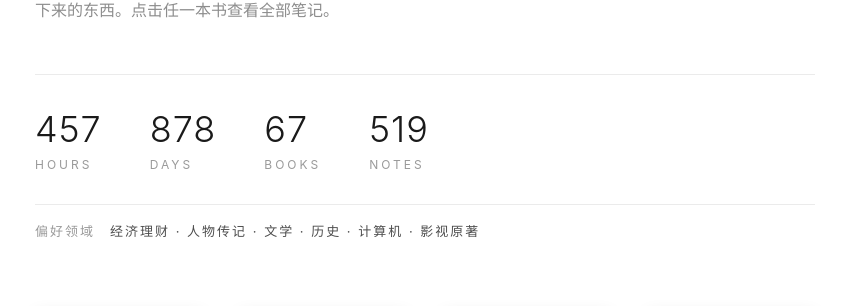
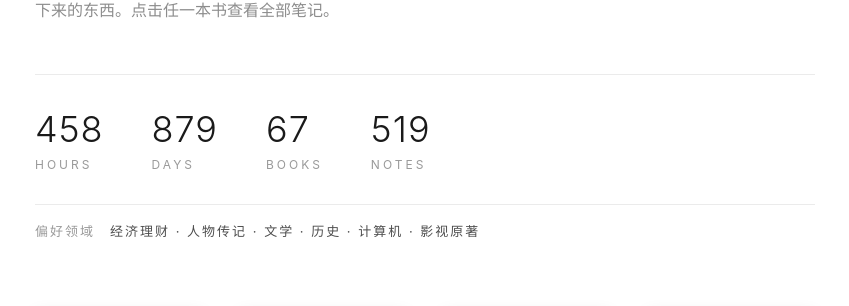
Before and after one commit to zhanjindong/yuanchu.ai, a Jekyll site: the page reading/index.html, which Jekyll copies as it is, in a window 1280 px wide and 900 px high. Shown: the part 280-586 px from the top of the window, without its empty margins (215-1064 px from the left). Built offline with Jekyll 4.4.1, drawn with Linux system fonts in a browser that asks for light colours; grey boxes are pictures that could not be loaded.

Commit message:
docs(reading): 自动同步微信读书笔记

```diff
--- a/reading/index.html
+++ b/reading/index.html
@@ -79,8 +79,8 @@
         <p class="intro">这里是我在微信读书里划下的句子，与读到某处时写下的想法。书是输入，想法才是真正留下来的东西。点击任一本书查看全部笔记。</p>
 
         <div class="stats">
-            <div class="stat"><div class="num">457</div><div class="label">Hours</div></div>
-            <div class="stat"><div class="num">878</div><div class="label">Days</div></div>
+            <div class="stat"><div class="num">458</div><div class="label">Hours</div></div>
+            <div class="stat"><div class="num">879</div><div class="label">Days</div></div>
             <div class="stat"><div class="num">67</div><div class="label">Books</div></div>
             <div class="stat"><div class="num">519</div><div class="label">Notes</div></div>
         </div>
```
